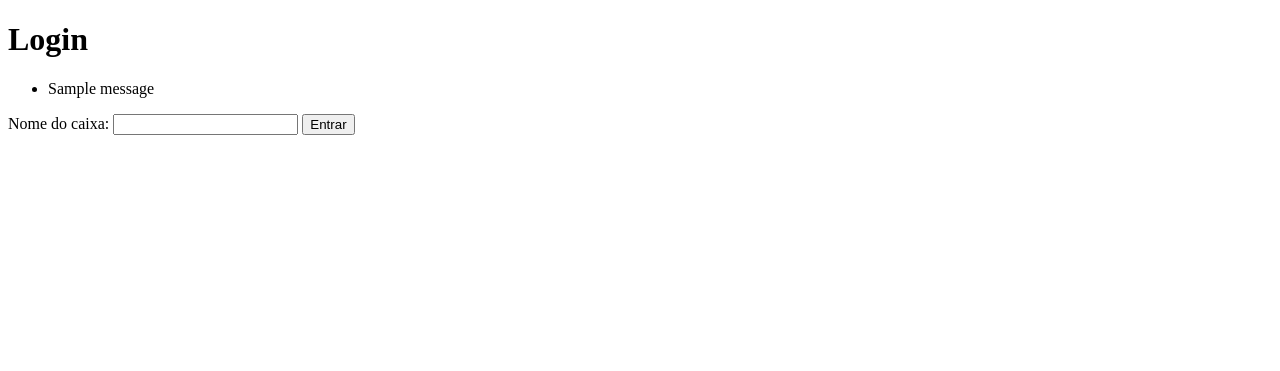
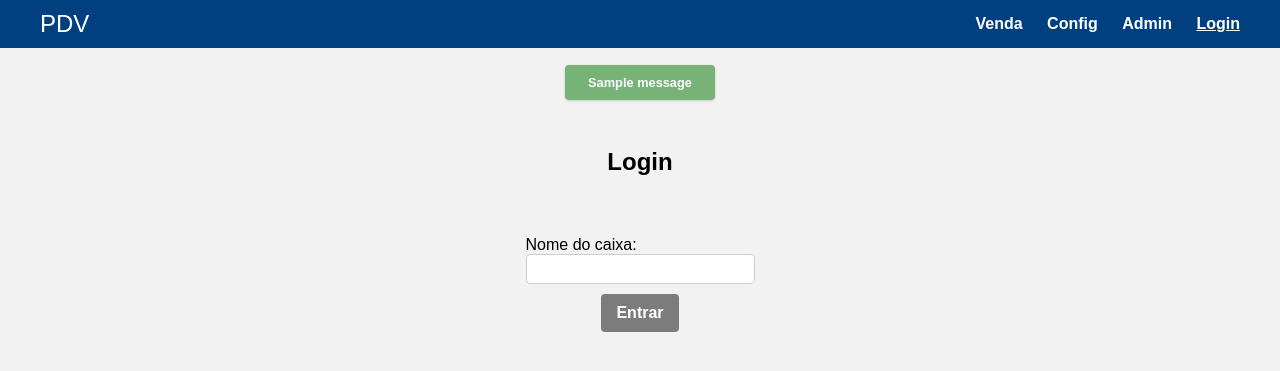
Before and after one commit to emidiodotcom/es-pdv, a Django app: page /login/ in a window 1280 px wide. Shown: the top 371 px of the page. Run offline with Django 5.2, Linux system fonts and the light colour scheme; tables that the repository leaves empty hold one stand-in row (values such as "Sample post"); one stand-in notice (Sample message) is shown.

Commit message:
Update frontend

```diff
--- a/pdv/forms.py
+++ b/pdv/forms.py
@@ -52,8 +52,8 @@ class UpdateQuantityForm(forms.Form):
 
 
 class AddPaymentForm(forms.Form):
-    method = forms.ChoiceField(choices=OrderPayment.METHOD_CHOICES, label="Forma de pagamento")
-    amount = forms.DecimalField(min_value=0.01, max_digits=10, decimal_places=2, label="Valor")
+    method = forms.ChoiceField(choices=OrderPayment.METHOD_CHOICES, label='Forma de pagamento')
+    amount = forms.DecimalField(min_value=0.01, max_digits=10, decimal_places=2, label='Valor')
 
     def save(self, order):
         payment = OrderPayment.objects.create(
--- a/pdv/urls.py
+++ b/pdv/urls.py
@@ -6,7 +6,7 @@ from django.conf.urls.static import static
 from . import views
 
 urlpatterns = [
-    path('admin/',  admin.site.urls, ),
+    path('admin/',  admin.site.urls),
     path('login/',  views.login, name='login'),
     path('logout/', views.logout, name='logout'),
     path('',        views.order, name='order'),
--- a/pdv/views.py
+++ b/pdv/views.py
@@ -1,10 +1,27 @@
-from django.shortcuts import render, redirect, get_object_or_404
+from django.shortcuts import render, redirect, reverse, get_object_or_404
 from django.contrib import messages
 from django.utils import timezone
 
 from .forms import *
 from .models import *
 from .auth import *
+
+
+def get_header_context(active_view):
+    nav_items = [
+        {'name': 'Venda', 'view': 'order'},
+        {'name': 'Config', 'url': '#'},
+        {'name': 'Admin', 'view': 'admin:index'},
+    ]
+    if active_view == 'login':
+        nav_items += [{'name': 'Login', 'view': 'login'}]
+    else:
+        nav_items += [{'name': 'Logout', 'view': 'logout'}]
+    for item in nav_items:
+        if not 'url' in item:
+            item['url'] = reverse(item['view'])
+        item['active'] = item.get('view') == active_view
+    return {'nav_items': nav_items}
 
 
 def login(request):
@@ -21,7 +38,10 @@ def login(request):
                 return redirect('order')
     else:
         form = CashierLoginForm()
-    return render(request, 'login.html', {'form': form})
+    return render(request, 'login.html', {
+        'header': get_header_context(request.resolver_match.view_name),
+        'form': form
+    })
 
 
 def logout(request):
@@ -83,6 +103,7 @@ def order(request, cashier):
     categories = ProductCategory.objects.all()
     products = Product.objects.filter(is_active=True)
     return render(request, 'order.html', {
+        'header': get_header_context(request.resolver_match.view_name),
         'cashier': cashier,
         'order': order,
         'product_categories': categories,
--- a/static/style.css
+++ b/static/style.css
@@ -40,14 +40,93 @@ header nav a.active {
   text-decoration: underline;
 }
 
+button {
+  padding: 10px 15px;
+  border: none;
+  border-radius: 4px;
+  font-size: 1rem;
+  font-weight: bold;
+  cursor: pointer;
+  background-color: #7c7c7c;
+  color: #ffffff;
+}
+
+button.cancel,
+.messages dialog .error {
+  background-color: #c46663;
+  color: #ffffff;
+}
+
+button.accept,
+.messages dialog .success {
+  background-color: #58a258;
+  color: #ffffff;
+}
+
+label, input, select {
+  font-size: 1rem;
+}
+
+input {
+  border: 1px solid #cccccc;
+  border-radius: 4px;
+  padding: 5px 10px;
+}
+
+dialog {
+  border: none;
+  border-radius: 4px;
+}
+
+.messages {
+  position: fixed;
+  top: 65px;
+  left: 50%;
+  transform: translateX(-50%);
+  display: flex;
+  flex-direction: column;
+  gap: 10px;
+}
+
+.messages dialog {
+  position: relative;
+  box-shadow: 0 1px 3px rgb(0 0 0 / 20%);
+  opacity: 0.8;
+}
+
+.messages dialog:hover {
+  opacity: 1.0;
+}
+
+.messages dialog form {
+  display: flex;
+}
+
+.messages dialog button {
+  width: 150px;
+  font-size: 0.8rem;
+  overflow: hidden;
+  text-overflow: ellipsis;
+}
+
+.messages dialog .info {
+  background-color: #7c7c7c;
+}
+
+.messages dialog .warning {
+  background-color: #e3bd62;
+  color: #000000;
+}
+
 main {
   flex: 1;
   display: flex;
   background-color: #f2f2f2;
   overflow: hidden;
+  scrollbar-color: #000000 #f2f2f2;
 }
 
-.product-pane {
+section.product-pane {
   display: flex;
   flex-direction: column;
   gap: 10px;
@@ -172,19 +228,26 @@ footer {
   font-size: 0.7rem;
   border-top: 1px solid #cccccc;
   background-color: #f2f2f2;
-  color: rgb(0 0 0 / 30%);
+  color: #7c7c7c;
 }
 
-#payment-dialog {
-  position: fixed;
-  left: 50%;
-  top: 50%;
-  width: 30%;
-  transform: translate(-50%, -50%);
-  padding: 20px;
-  text-align: center;
-  border: none;
-  border-radius: 8px;
+section.login {
+  display: flex;
+  flex-direction: column;
+  align-items: center;
+  width: 100%;
+  gap: 60px;
+  padding: 100px;
+}
+
+.login form {
+  display: flex;
+  flex-direction: column;
+}
+
+.login button {
+  margin-top: 10px;
+  align-self: center;
 }
 
 #payment-dialog:open::backdrop {
--- /dev/null
+++ b/templates/base.html
@@ -0,0 +1,37 @@
+<!DOCTYPE html>
+<html lang="pt-BR">
+<head>
+<meta charset="utf-8">
+<title>{% block title %}{% endblock title %}</title>
+<link rel="stylesheet" href="/static/style.css">
+</head>
+<body>
+
+<header>
+  <h1>PDV</h1>
+  <nav>
+    {% for item in header.nav_items %}
+      <a href="{{ item.url }}"
+      {% if item.active %}
+          class="active"
+      {% endif %}>
+      {{ item.name }}</a>
+    {% endfor %}
+  </nav>
+</header>
+
+<div class="messages">
+{% for message in messages %}
+  <dialog open
+        title="{{ message }}">
+    <form method="dialog">
+      <button class="{{ message.tags }}">{{ message }}</button>
+    </form>
+  </dialog>
+{% endfor %}
+</div>
+
+{% block content %}{% endblock content %}
+
+</body>
+</html>
--- a/templates/login.html
+++ b/templates/login.html
@@ -1,23 +1,18 @@
-<!DOCTYPE html>
-<html lang="pt-BR">
-<head>
-<meta charset="utf-8">
-<title>Login PDV</title>
-</head>
-<body>
-  <h1>Login</h1>
-  {% if messages %}
-    <ul>
-      {% for m in messages %}
-        <li>{{ m }}</li>
-      {% endfor %}
-    </ul>
-  {% endif %}
+{% extends 'base.html' %}
 
-  <form method="post">
+{% block title %}Login PDV{% endblock title %}
+
+{% block content %}
+<main>
+
+<section class="login">
+  <h2>Login</h2>
+  <form method="POST">
     {% csrf_token %}
     {{ form.cashier.label_tag }} {{ form.cashier }}
     <button type="submit">Entrar</button>
   </form>
-</body>
-</html>
+</section>
+
+</main>
+{% endblock content %}
```
Also changed, not shown: other parts of static/style.css (+8 -42 lines), templates/admin/login.html (added, +21 -0 lines), templates/order.html (+11 -26 lines).
